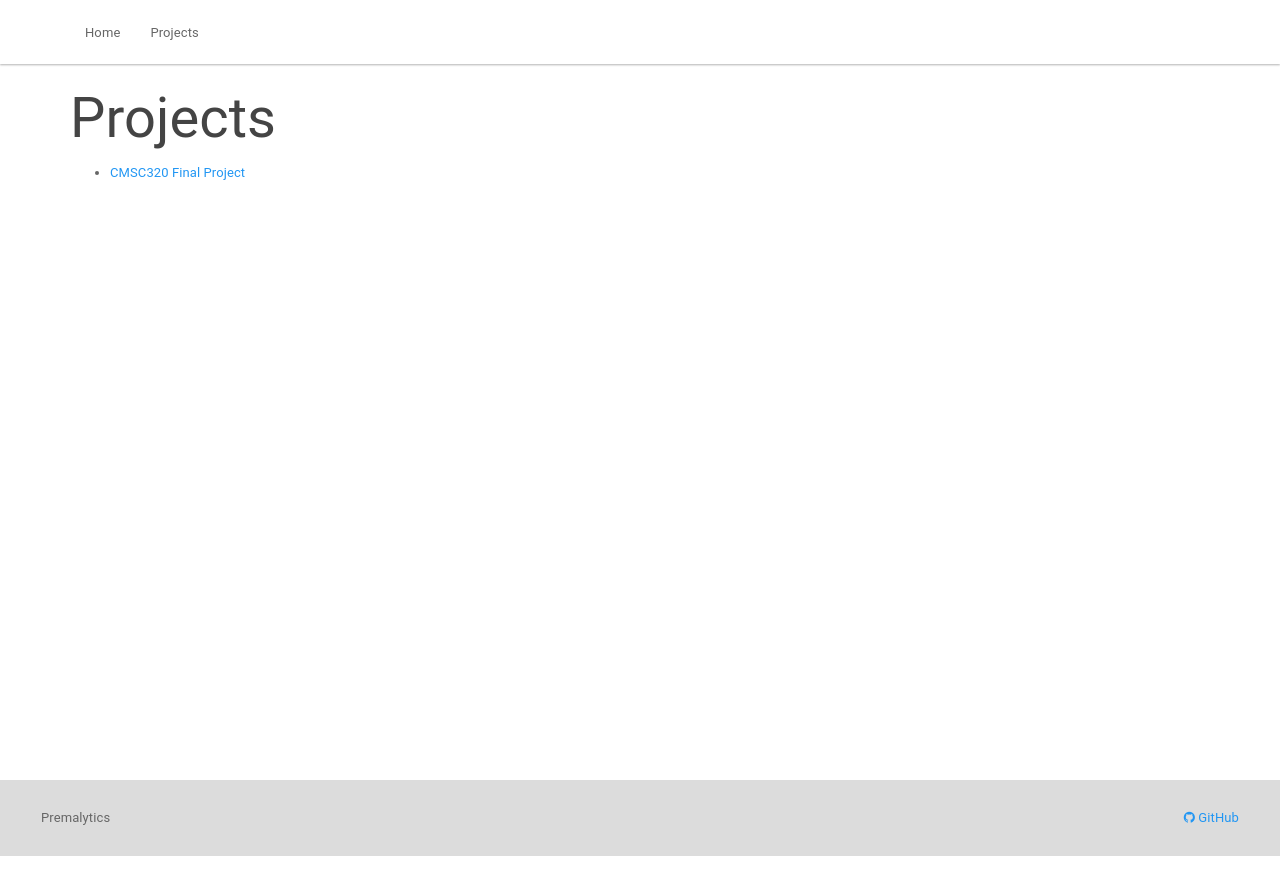
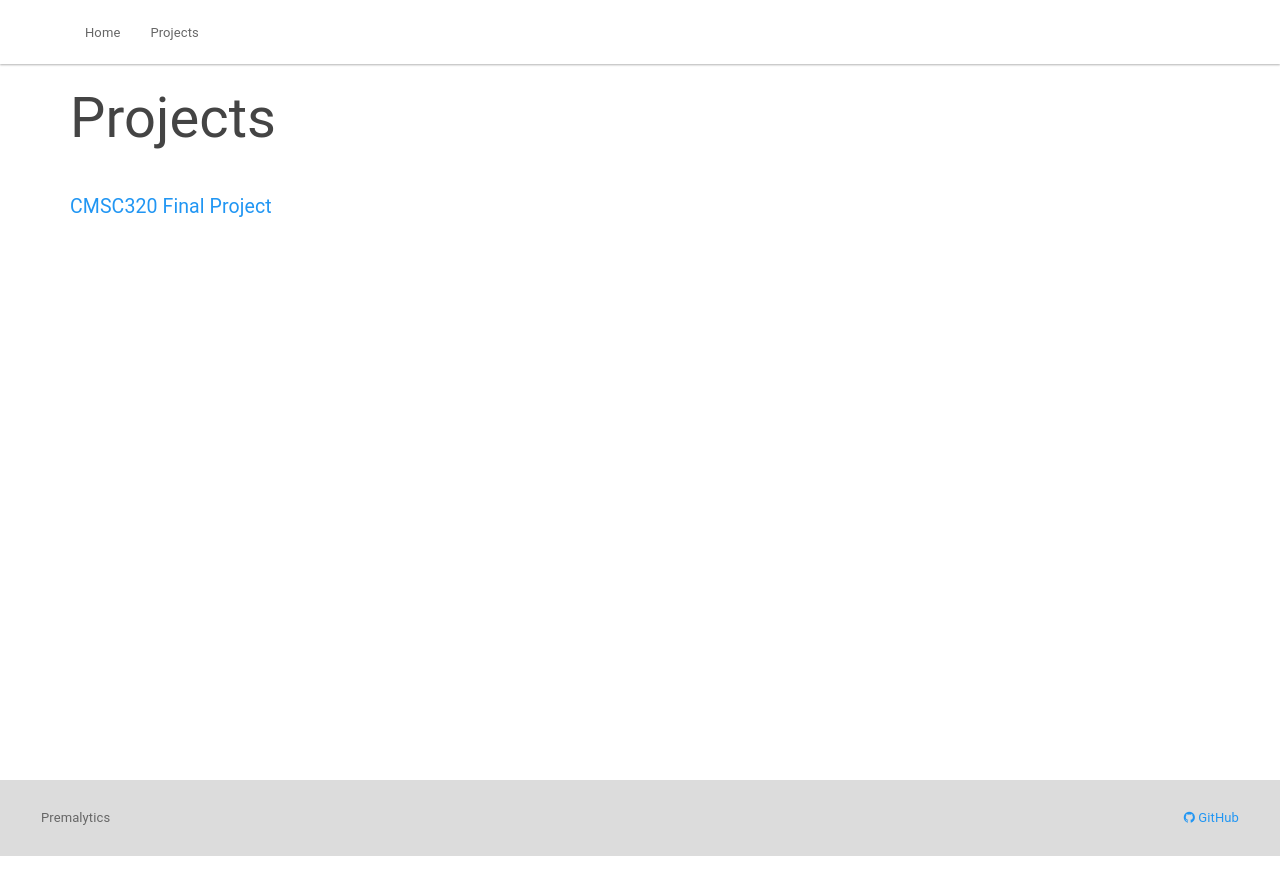
Before and after one commit to premalytics/premalytics.github.io, a Jekyll site: the page built from projects.md, in a window 1280 px wide. Shown: the top 895 px of the page. Built offline with Jekyll 4.4.1, drawn with Linux system fonts in a browser that asks for light colours; some web fonts are replaced.

Commit message:
Minor style changes

```diff
--- a/projects.md
+++ b/projects.md
@@ -4,4 +4,4 @@ title: Projects
 permalink: /projects/
 ---
 
-  - [CMSC320 Final Project](/cmsc320-final-project)
+[CMSC320 Final Project](/cmsc320-final-project)
--- a/static/css/style.css
+++ b/static/css/style.css
@@ -1,3 +1,8 @@
+p {
+    font-size: 1.5em;
+    margin-top: 2em;
+	margin-bottom: 2em;
+}
 
 .cover-img-container {
     overflow: hidden;
```
